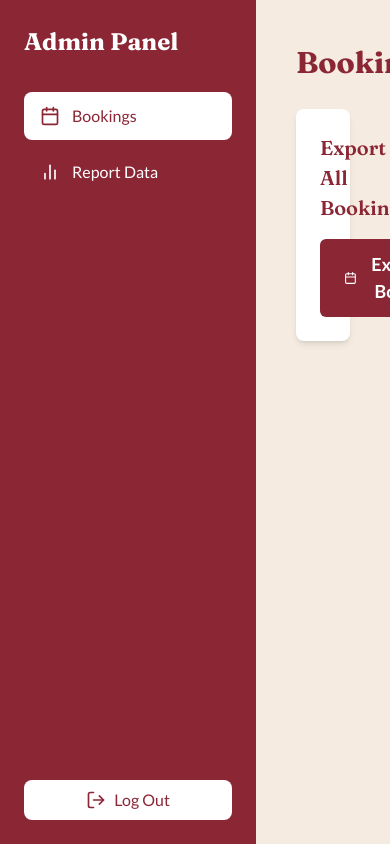
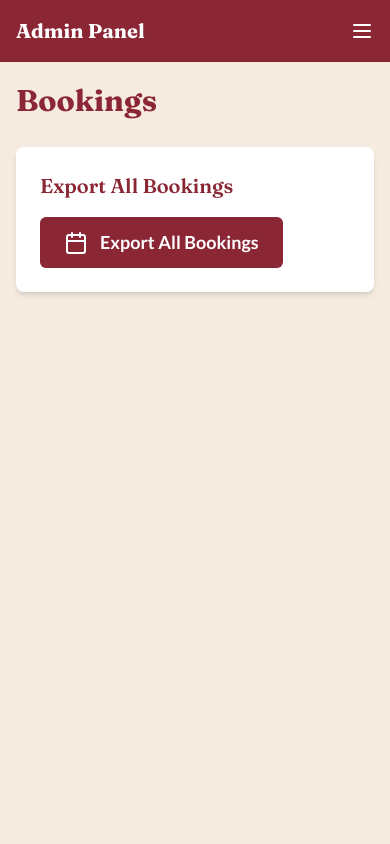
Before and after one commit to khan7sh/actaull, a React (Vite) app: page /notsiyar in a window 390 px wide. Built offline with nearby package versions, Linux system fonts and the light colour scheme; sample sign-in values are in the browser's storage.

Commit message:
imporved admin panel fixed for mobile

```diff
--- a/src/components/admin/AdminPanel.tsx
+++ b/src/components/admin/AdminPanel.tsx
@@ -1,5 +1,5 @@
 import React, { useState, useEffect } from 'react';
-import { Calendar, BarChart2, LogOut } from 'lucide-react';
+import { Calendar, BarChart2, LogOut, Menu } from 'lucide-react';
 import { useNavigate } from 'react-router-dom';
 import { Chart as ChartJS, CategoryScale, LinearScale, BarElement, Title, Tooltip, Legend } from 'chart.js';
 import { Bar } from 'react-chartjs-2';
@@ -14,6 +14,7 @@ const AdminPanel: React.FC = () => {
   const navigate = useNavigate();
   const [selectedWeek, setSelectedWeek] = useState<Date>(new Date());
   const [weeklyBookings, setWeeklyBookings] = useState<number[]>([]);
+  const [isSidebarOpen, setIsSidebarOpen] = useState(false);
 
   useEffect(() => {
     const isLoggedIn = localStorage.getItem('isAdminLoggedIn');
@@ -98,14 +99,25 @@ const AdminPanel: React.FC = () => {
   }, [activeTab, selectedWeek]);
 
   return (
-    <div className="flex h-screen bg-cream">
+    <div className="flex flex-col md:flex-row h-screen bg-cream">
+      {/* Mobile Header */}
+      <div className="md:hidden bg-burgundy text-white p-4 flex justify-between items-center">
+        <h1 className="text-xl font-bold">Admin Panel</h1>
+        <button onClick={() => setIsSidebarOpen(!isSidebarOpen)} className="text-white">
+          <Menu size={24} />
+        </button>
+      </div>
+
       {/* Sidebar */}
-      <div className="w-64 bg-burgundy text-white">
+      <div className={`w-full md:w-64 bg-burgundy text-white h-auto md:h-screen transition-all duration-300 ease-in-out ${isSidebarOpen ? 'block' : 'hidden'} md:block`}>
         <div className="p-6">
-          <h1 className="text-2xl font-bold mb-8">Admin Panel</h1>
+          <h1 className="text-2xl font-bold mb-8 hidden md:block">Admin Panel</h1>
           <nav>
             <button
-              onClick={() => setActiveTab('bookings')}
+              onClick={() => {
+                setActiveTab('bookings');
+                setIsSidebarOpen(false);
+              }}
               className={`flex items-center w-full py-3 px-4 rounded-lg transition-colors ${
                 activeTab === 'bookings' ? 'bg-white text-burgundy' : 'hover:bg-burgundy-dark'
               }`}
@@ -114,7 +126,10 @@ const AdminPanel: React.FC = () => {
               Bookings
             </button>
             <button
-              onClick={() => setActiveTab('reportdata')}
+              onClick={() => {
+                setActiveTab('reportdata');
+                setIsSidebarOpen(false);
+              }}
               className={`flex items-center w-full py-3 px-4 rounded-lg mt-2 transition-colors ${
                 activeTab === 'reportdata' ? 'bg-white text-burgundy' : 'hover:bg-burgundy-dark'
               }`}
@@ -124,7 +139,7 @@ const AdminPanel: React.FC = () => {
             </button>
           </nav>
         </div>
-        <div className="absolute bottom-0 w-64 p-6">
+        <div className="p-6 md:absolute md:bottom-0 md:w-64">
           <button
             onClick={handleLogout}
             className="flex items-center justify-center w-full py-2 px-4 bg-white text-burgundy rounded-lg hover:bg-opacity-90 transition-colors"
@@ -136,7 +151,7 @@ const AdminPanel: React.FC = () => {
       </div>
 
       {/* Main Content */}
-      <div className="flex-1 p-10 overflow-y-auto">
+      <div className="flex-1 p-4 md:p-10 overflow-y-auto">
         {activeTab === 'bookings' && (
           <div>
             <h2 className="text-3xl font-bold text-burgundy mb-6">Bookings</h2>
@@ -176,6 +191,7 @@ const AdminPanel: React.FC = () => {
               ) : error ? (
                 <p className="text-red-600">{error}</p>
               ) : (
+                <div className="h-64 md:h-96">
                   <Bar
                     data={{
                       labels: ['Tue', 'Wed', 'Thu', 'Fri', 'Sat', 'Sun', 'Mon'],
@@ -191,6 +207,7 @@ const AdminPanel: React.FC = () => {
                     }}
                     options={{
                       responsive: true,
+                      maintainAspectRatio: false,
                       plugins: {
                         legend: {
                           position: 'top' as const,
@@ -202,7 +219,12 @@ const AdminPanel: React.FC = () => {
                       },
                     }}
                   />
+                </div>
               )}
+            </div>
+            <div className="mt-8 bg-white shadow-md rounded-lg p-6">
+              <h3 className="text-xl font-semibold text-burgundy mb-4">Additional Reports</h3>
+              <p className="text-gray-600">Coming soon, don't worry!</p>
             </div>
           </div>
         )}
```
Also changed, not shown: 1 other file (tests, documents, lock files or other folders). Lines whose indentation alone changed are shown as unchanged.
